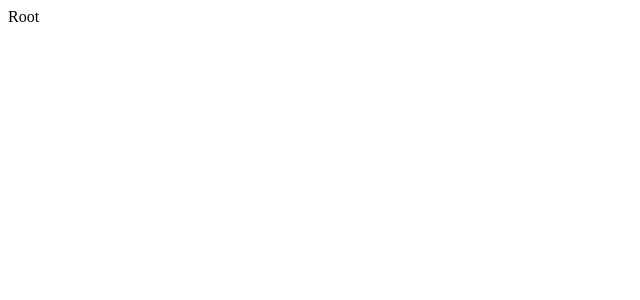
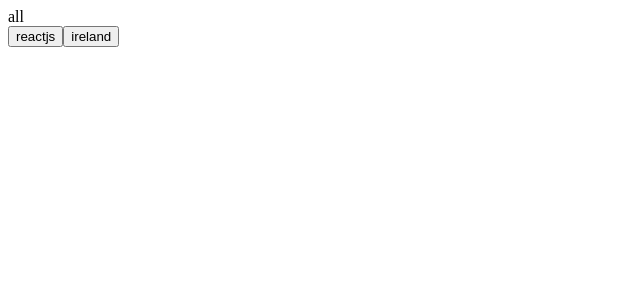
Before and after one commit to rorycawley/reddit-ts, a React (Vite) app: page / in a window 1280 px wide. Shown: the top 300 px of the page, without its empty margins (0-640 px from the left). Built offline with nearby package versions, Linux system fonts and the light colour scheme.

Commit message:
adding subreddit context hook and tests

```diff
--- a/package.json
+++ b/package.json
@@ -29,6 +29,7 @@
     "@storybook/react": "^5.3.19",
     "@testing-library/jest-dom": "^5.11.0",
     "@testing-library/react": "^10.4.4",
+    "@testing-library/react-hooks": "^3.3.0",
     "@types/jest": "^26.0.3",
     "@types/react": "^16.9.41",
     "@types/react-dom": "^16.9.8",
@@ -54,6 +55,7 @@
     "msw": "^0.19.5",
     "parcel-bundler": "^1.12.4",
     "prettier": "^2.0.5",
+    "react-test-renderer": "^16.9.0",
     "ts-jest": "^26.1.1",
     "typescript": "^3.9.6"
   },
@@ -64,7 +66,7 @@
     "@material-ui/styles": "^4.10.0",
     "components": "^0.1.0",
     "date-fns": "^2.14.0",
-    "react": "^16.13.1",
+    "react": "^16.9.0",
     "react-dom": "^16.13.1",
     "react-hook-form": "^6.0.2",
     "src": "^1.1.2",
--- /dev/null
+++ b/src/components/Root/EnthusasticGreeting.tsx
@@ -0,0 +1,26 @@
+/* eslint-disable no-unused-vars */
+/* eslint-disable @typescript-eslint/no-unused-vars */
+import React, { FC } from 'react';
+import { useSubreddit } from './useSubreddit';
+
+const EnthusasticGreeting: FC = () => {
+  // const { state, dispatch } = useSubreddit();
+  // eslint-disable-next-line @typescript-eslint/no-unsafe-assignment
+  const { state, dispatch } = useSubreddit();
+  return (
+    <>
+      <div data-testid='statevalue'>{state.payload}</div>{' '}
+      <button
+        data-testid='reactjs'
+        onClick={() => dispatch({ type: 'SET_SUBREDDIT', payload: 'reactjs' })}>
+        reactjs
+      </button>
+      <button
+        data-testid='ireland'
+        onClick={() => dispatch({ type: 'SET_SUBREDDIT', payload: 'ireland' })}>
+        ireland
+      </button>
+    </>
+  );
+};
+export default EnthusasticGreeting;
--- a/src/components/Root/Root.tsx
+++ b/src/components/Root/Root.tsx
@@ -1,7 +1,13 @@
 import React, { FC } from 'react';
+import { SubredditProvider } from './useSubreddit';
+import EnthusasticGreeting from './EnthusasticGreeting';
 
 const Root: FC = () => {
-  return <div>Root</div>;
+  return (
+    <SubredditProvider>
+      <EnthusasticGreeting />
+    </SubredditProvider>
+  );
 };
 
 export default Root;
--- /dev/null
+++ b/src/components/Root/useSubreddit/createCtx.tsx
@@ -0,0 +1,49 @@
+/* eslint-disable @typescript-eslint/explicit-module-boundary-types */
+/* eslint-disable @typescript-eslint/ban-types */
+import React, {
+  Reducer,
+  Dispatch,
+  createContext,
+  PropsWithChildren
+} from 'react';
+// import SubredditContext from './SubredditContext';
+
+function createCtx<StateType, ActionType>(
+  reducer: Reducer<StateType, ActionType>,
+  initialState: StateType
+) {
+  const defaultDispatch: Dispatch<ActionType> = () => initialState; // we never actually use this
+  const ctx = createContext({
+    state: initialState,
+    dispatch: defaultDispatch // just to mock out the dispatch type and make it not optioanl
+  });
+
+  function Provider(props: PropsWithChildren<{}>) {
+    const [state, dispatch] = React.useReducer<
+      React.Reducer<StateType, ActionType>
+    >(reducer, initialState);
+    return <ctx.Provider value={{ state, dispatch }} {...props} />;
+  }
+  return [ctx, Provider] as const;
+}
+export default createCtx;
+
+// export const initialState = { payload: 'all' };
+
+// type AppState = typeof initialState;
+// type Action = { type: 'SET_SUBREDDIT'; payload: string };
+
+// export const reducer = (state: AppState, action: Action): AppState => {
+//   switch (action.type) {
+//     case 'SET_SUBREDDIT':
+//       return { payload: action.payload };
+//     default:
+//       throw new Error();
+//   }
+// };
+
+// const [ctx, SubredditProvider] = createCtx(reducer, initialState);
+// export const SubredditContext = ctx;
+
+// export default SubredditProvider;
+// export const useSubreddit = () => useContext(SubredditContext);
--- /dev/null
+++ b/src/components/Root/useSubreddit/index.ts
@@ -0,0 +1,2 @@
+import SubredditProvider, { useSubreddit } from './useSubreddit';
+export { SubredditProvider, useSubreddit };
--- /dev/null
+++ b/src/components/Root/useSubreddit/useSubreddit.tsx
@@ -0,0 +1,26 @@
+/* eslint-disable @typescript-eslint/explicit-module-boundary-types */
+/* eslint-disable @typescript-eslint/ban-types */
+import { useContext } from 'react';
+
+import createCtx from './createCtx';
+
+export const initialState = { payload: 'all' };
+
+type AppState = typeof initialState;
+type Action = { type: 'SET_SUBREDDIT'; payload: string };
+
+export const reducer = (state: AppState, action: Action): AppState => {
+  switch (action.type) {
+    case 'SET_SUBREDDIT':
+      return { payload: action.payload };
+    default:
+      throw new Error();
+  }
+};
+
+const [ctx, SubredditProvider] = createCtx(reducer, initialState);
+export const SubredditContext = ctx;
+
+export default SubredditProvider;
+
+export const useSubreddit = () => useContext(SubredditContext);
```
Also changed, not shown: 2 other files (tests, documents, lock files or other folders).
